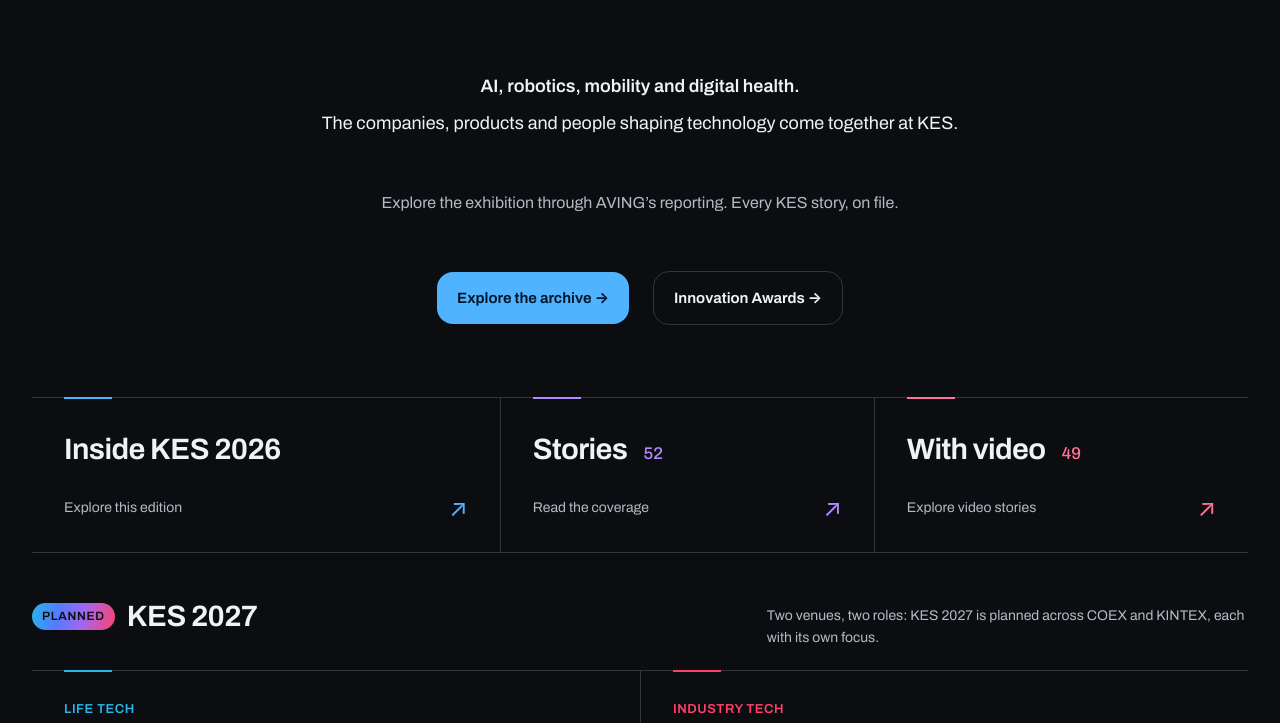
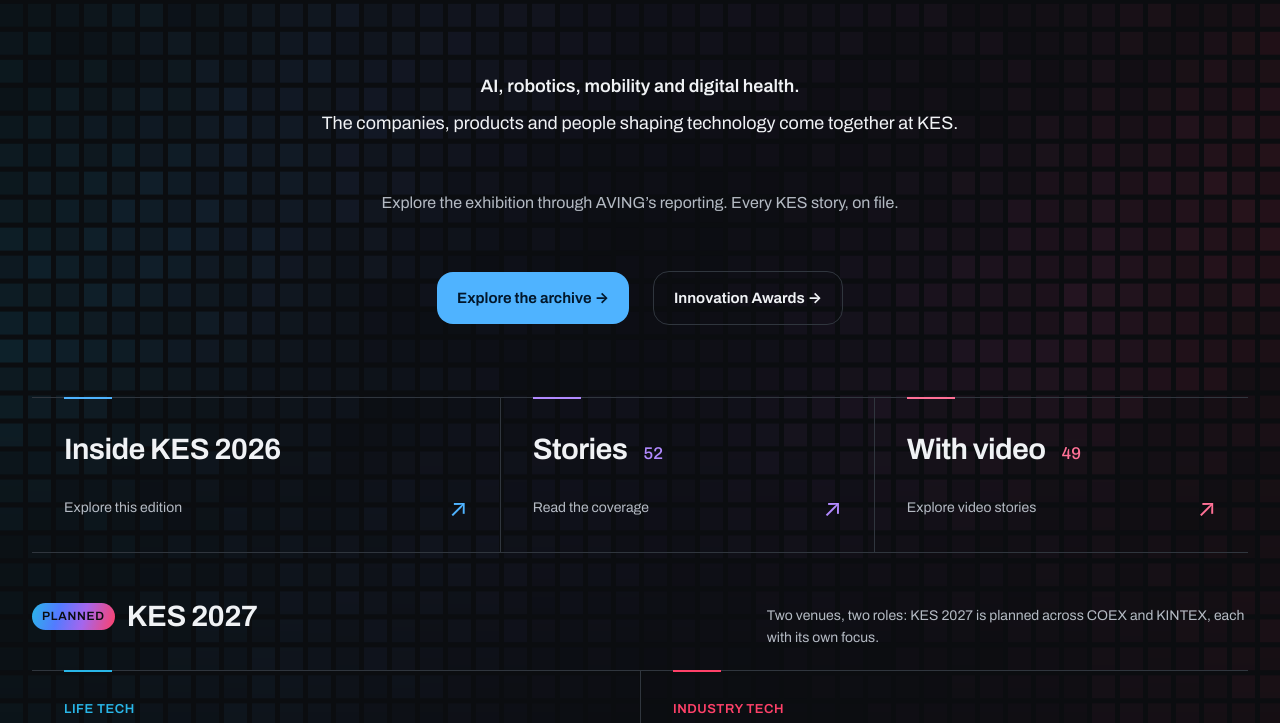
Before and after one commit to tec-create/aving-kes, a plain HTML site: page index.html in a window 1280 px wide. Shown: the part 465-1188 px from the top of the page. Drawn offline with Linux system fonts and the light colour scheme.

Commit message:
FIX: hero 디자인 수정

```diff
--- a/assets/app.js
+++ b/assets/app.js
@@ -45,6 +45,104 @@
     syncHeroMotion();
   });
   document.addEventListener("visibilitychange", syncHeroMotion);
+
+  let destroyHeroCells = () => {};
+  function mountHeroCells(hero) {
+    const canvas = hero.querySelector(".hero__cells");
+    const ctx = canvas.getContext("2d");
+    if (!ctx) return () => {};
+    const motion = matchMedia("(prefers-reduced-motion: no-preference) and (hover: hover) and (pointer: fine)");
+    let cells = [], width = 0, height = 0, step = 26;
+    let frame = 0, visible = false, lastPaint = 0;
+    const colors = [[41, 182, 232], [137, 105, 239], [255, 65, 105]];
+
+    function paint(now) {
+      ctx.clearRect(0, 0, width, height);
+      let active = false;
+      for (const cell of cells) {
+        const life = Math.max(0, 1 - (now - cell.hit) / 1200);
+        const glow = cell.energy * life * life;
+        if (glow > 0.002) active = true;
+        ctx.fillStyle = `rgba(${cell.color},${cell.base + glow * cell.shade})`;
+        ctx.fillRect(cell.x, cell.y, step - 5, step - 5);
+      }
+      return active;
+    }
+    function tick(now) {
+      frame = 0;
+      if (!visible || document.hidden || !motion.matches) return;
+      // A bounded 30fps trail; no animation loop remains once the cells settle.
+      if (now - lastPaint < 32) {
+        frame = requestAnimationFrame(tick);
+        return;
+      }
+      lastPaint = now;
+      if (paint(now)) frame = requestAnimationFrame(tick);
+    }
+    function reset() {
+      cancelAnimationFrame(frame);
+      frame = 0;
+      for (const cell of cells) cell.energy = 0;
+      paint(performance.now());
+    }
+    function resize() {
+      const rect = hero.getBoundingClientRect();
+      width = rect.width;
+      height = rect.height;
+      step = width < 600 ? 24 : 28;
+      const dpr = Math.min(devicePixelRatio || 1, 2);
+      canvas.width = Math.round(width * dpr);
+      canvas.height = Math.round(height * dpr);
+      ctx.setTransform(dpr, 0, 0, dpr, 0, 0);
+      cells = [];
+      for (let y = 0, row = 0; y < height; y += step, row++) {
+        for (let x = 0, col = 0; x < width; x += step, col++) {
+          const noise = ((col * 17 + row * 31 + col * row * 7) % 101) / 100;
+          const band = (Math.sin(col * .17 + row * .32) + 1) / 2;
+          const blend = Math.min(1.999, x / Math.max(width, 1) * 2);
+          const index = Math.floor(blend), mix = blend - index;
+          const color = colors[index].map((v, i) => Math.round(v + (colors[index + 1][i] - v) * mix)).join(",");
+          // Keep the central reading area quieter than the outer cell field.
+          const edge = Math.min(1, Math.abs(x / Math.max(width, 1) - .5) * 3);
+          cells.push({ x, y, color, base: (.025 + noise * .04 + band * .055) * (.4 + edge * .6), shade: .22 + edge * .35, hit: -Infinity, energy: 0 });
+        }
+      }
+      reset();
+    }
+    function move(event) {
+      if (!motion.matches || !visible || document.hidden || event.pointerType === "touch") return;
+      const rect = hero.getBoundingClientRect();
+      const x = event.clientX - rect.left, y = event.clientY - rect.top;
+      const now = performance.now(), radius = step * 4;
+      for (const cell of cells) {
+        const distance = Math.hypot(cell.x + (step - 5) / 2 - x, cell.y + (step - 5) / 2 - y);
+        if (distance >= radius) continue;
+        const remaining = cell.energy * Math.max(0, 1 - (now - cell.hit) / 1200) ** 2;
+        cell.energy = Math.max(remaining, (1 - distance / radius) ** 1.3);
+        cell.hit = now;
+      }
+      if (!frame) frame = requestAnimationFrame(tick);
+    }
+    const observer = new IntersectionObserver(([entry]) => {
+      visible = entry.isIntersecting;
+      if (!visible) reset();
+    });
+    const sizing = new ResizeObserver(resize);
+    observer.observe(hero);
+    sizing.observe(hero);
+    hero.addEventListener("pointermove", move, { passive: true });
+    document.addEventListener("visibilitychange", reset);
+    motion.addEventListener("change", reset);
+    resize();
+    return () => {
+      cancelAnimationFrame(frame);
+      observer.disconnect();
+      sizing.disconnect();
+      hero.removeEventListener("pointermove", move);
+      document.removeEventListener("visibilitychange", reset);
+      motion.removeEventListener("change", reset);
+    };
+  }
 
   /* ---------- helpers ---------- */
   const storyLabels = (s) =>
@@ -172,6 +270,7 @@
 
     view.innerHTML = `
       <section class="hero" aria-labelledby="archive-title">
+        <canvas class="hero__cells" aria-hidden="true"></canvas>
         <div class="wrap hero__in">
           <h1 class="hero__masthead" id="archive-title"><span>KES</span> <span class="hero__year">${latestEd.y}</span></h1>
           <div class="hero__intro">
@@ -304,6 +403,7 @@
     };
     drawTopic();
     heroMotionObserver.observe($(".hero__masthead"));
+    destroyHeroCells = mountHeroCells($(".hero"));
   }
 
   /* ---------- list pages ---------- */
@@ -466,6 +566,7 @@
   /* ---------- router ---------- */
   function route() {
     if (!DB) return;
+    destroyHeroCells();
     heroMotionObserver.disconnect();
     const h = location.hash || "#/";
     const [, a, b, topicId] = h.split("/");
--- a/assets/style.css
+++ b/assets/style.css
@@ -220,9 +220,20 @@ h3 {
 
 /* An exhibition masthead: type carries the hero, with no imagery. */
 .hero {
+  position: relative;
+  isolation: isolate;
   border-bottom: 1px solid var(--line);
 }
+.hero__cells {
+  position: absolute;
+  inset: 0;
+  width: 100%;
+  height: 100%;
+  pointer-events: none;
+  mask-image: linear-gradient(to bottom, #000 0%, #000 55%, transparent 94%);
+}
 .hero__in {
+  position: relative;
   padding-top: 88px;
   padding-bottom: 16px;
   text-align: center;
@@ -292,6 +303,7 @@ h3 {
   }
 }
 @media (forced-colors: active) {
+  .hero__cells { display: none; }
   .hero__masthead,
   .hero__name span,
   .logo__kes {
--- a/index.html
+++ b/index.html
@@ -31,7 +31,7 @@
       rel="stylesheet"
       href="https://fonts.googleapis.com/css2?family=Archivo:wdth,wght@62..125,300..800&display=swap"
     />
-    <link rel="stylesheet" href="/assets/style.css?v=11" />
+    <link rel="stylesheet" href="/assets/style.css?v=12" />
   </head>
   <body>
     <a class="skip" href="#main">Skip to content</a>
@@ -191,6 +191,6 @@
       </div>
     </footer>
 
-    <script src="/assets/app.js?v=11" defer></script>
+    <script src="/assets/app.js?v=12" defer></script>
   </body>
 </html>
```
Also changed, not shown: 1 other file.
